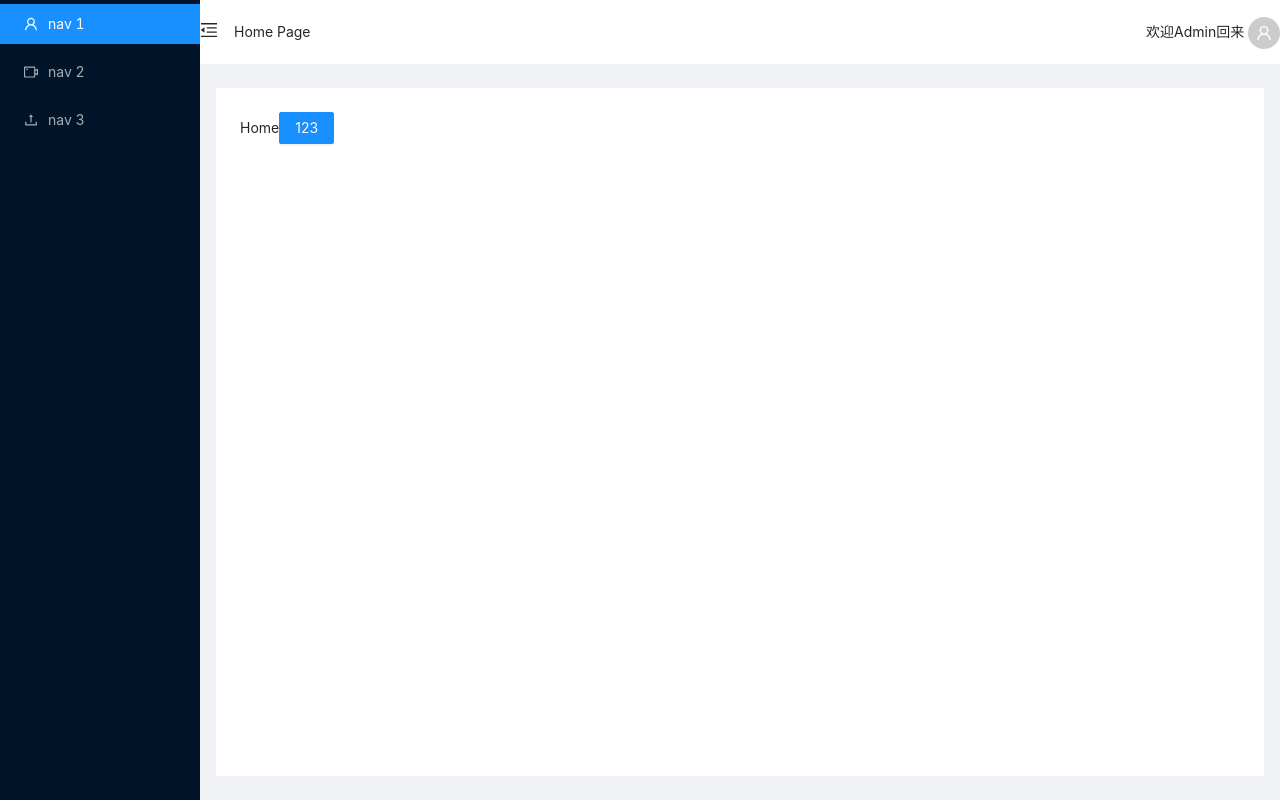
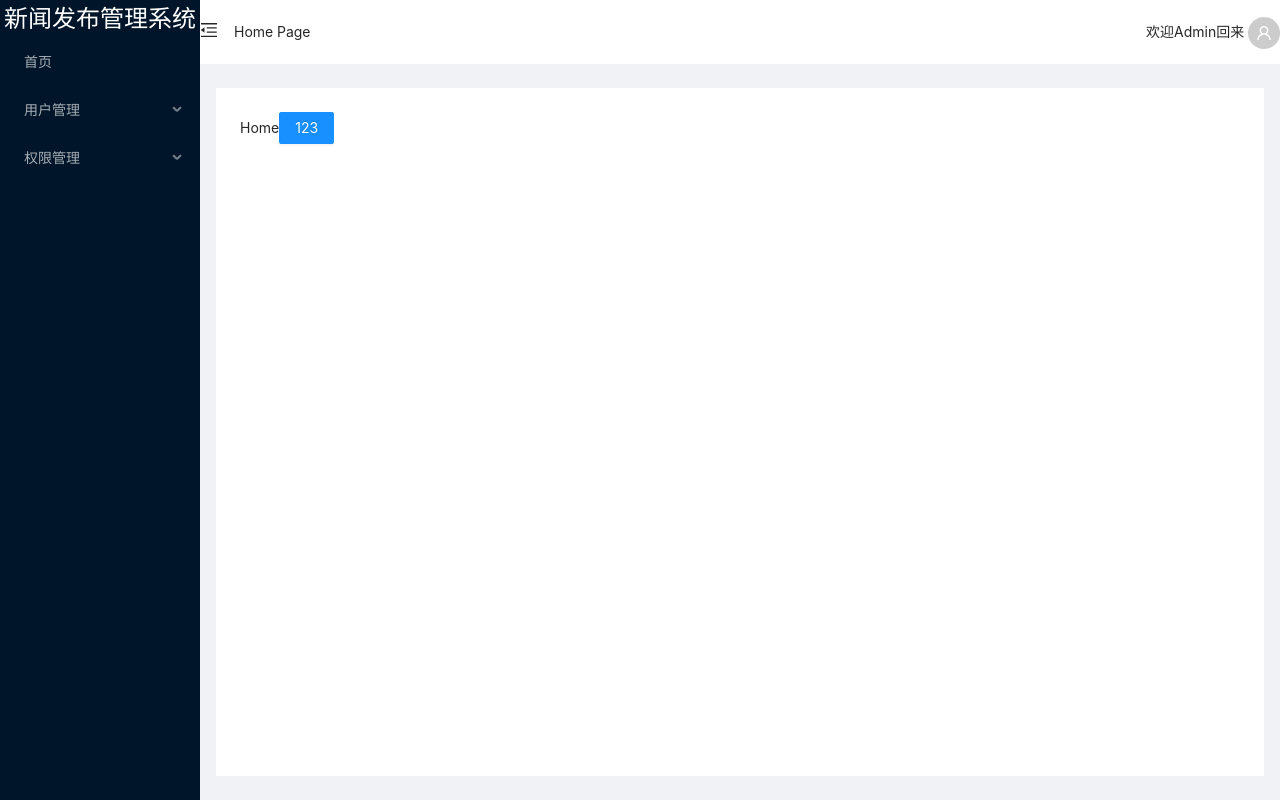
Before and after one commit to PanDaJX/react-management-system, a React app: page / in a window 1280 px wide. Built offline with nearby package versions, Linux system fonts and the light colour scheme; sample sign-in values are in the browser's storage.

Commit message:
feat 动态sideMenu

```diff
--- a/src/components/sandbox/SideMenu.jsx
+++ b/src/components/sandbox/SideMenu.jsx
@@ -1,38 +1,60 @@
 import React from "react";
-import {
-  UploadOutlined,
-  UserOutlined,
-  VideoCameraOutlined,
-} from "@ant-design/icons";
+
 import { Layout, Menu } from "antd";
+import { useNavigate } from "react-router-dom";
 
 export default function SideMenu(props) {
   const { collapsed } = props;
   const { Sider } = Layout;
+  const navigate = useNavigate();
+  function getItem(label, key, icon, children, type) {
+    return {
+      key,
+      icon,
+      children,
+      label,
+      type,
+    };
+  }
+  const items = [
+    getItem("首页", "/home"),
+    getItem("用户管理", "/user-manage", null, [
+      getItem("用户列表", "/user-manage/list"),
+    ]),
+    getItem("权限管理", "/auth-manage", null, [
+      getItem("角色列表", "/auth-manage/role/list"),
+      getItem("权限列表", "/auth-manage/auth/list"),
+    ]),
+    // getItem("新闻管理", "/home", [
+    //   getItem("角色列表", "g1"),
+    //   getItem("权限列表", "g1"),
+    // ]),
+    // getItem("审核管理", "/home", [
+    //   getItem("角色列表", "g1"),
+    //   getItem("权限列表", "g1"),
+    // ]),
+    // getItem("发布管理", "/home", [
+    //   getItem("角色列表", "g1"),
+    //   getItem("权限列表", "g1"),
+    // ]),
+  ];
+  const handleClick = ({ item, key, keyPath, domEvent }) => {
+    navigate(key);
+  };
   return (
     <Sider trigger={null} collapsible collapsed={collapsed}>
-      <div className="logo" />
+      <div
+        className="logo"
+        style={{ textAlign: "center", color: "#fff", fontSize: "24px" }}
+      >
+        新闻发布管理系统
+      </div>
       <Menu
         theme="dark"
         mode="inline"
         defaultSelectedKeys={["1"]}
-        items={[
-          {
-            key: "1",
-            icon: <UserOutlined />,
-            label: "nav 1",
-          },
-          {
-            key: "2",
-            icon: <VideoCameraOutlined />,
-            label: "nav 2",
-          },
-          {
-            key: "3",
-            icon: <UploadOutlined />,
-            label: "nav 3",
-          },
-        ]}
+        items={items}
+        onClick={handleClick}
       />
     </Sider>
   );
--- a/src/route/IndexRouter.js
+++ b/src/route/IndexRouter.js
@@ -25,8 +25,8 @@ export default function IndexRouter() {
           <Route index element={<Home />} />
           <Route path="home" element={<Home />} />
           <Route path="user-manage/list" element={<UserManageList />}></Route>
-          <Route path="right-manage/role/list" element={<RoleList />}></Route>
-          <Route path="right-manage/right/list" element={<RightList />}></Route>
+          <Route path="auth-manage/role/list" element={<RoleList />}></Route>
+          <Route path="auth-manage/auth/list" element={<RightList />}></Route>
           <Route path="*" element={<NoPermission />} />
         </Route>
       </Routes>
```
